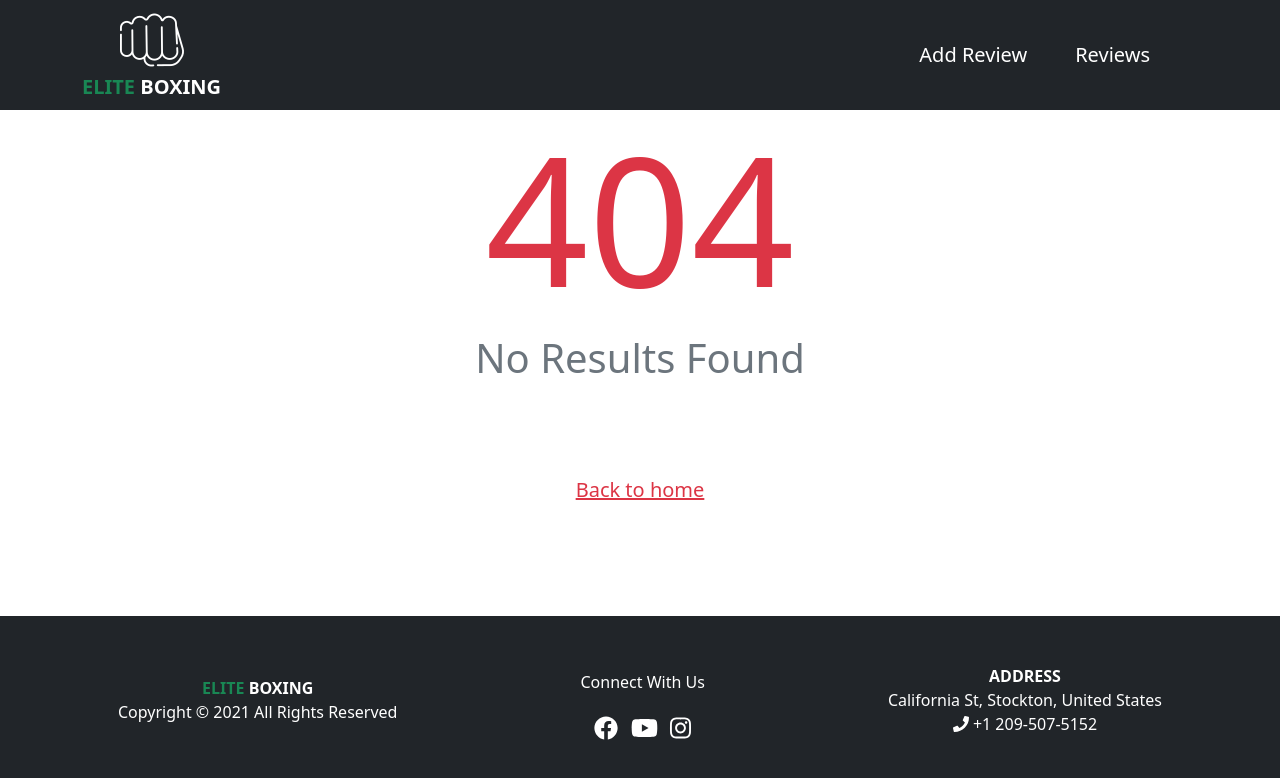
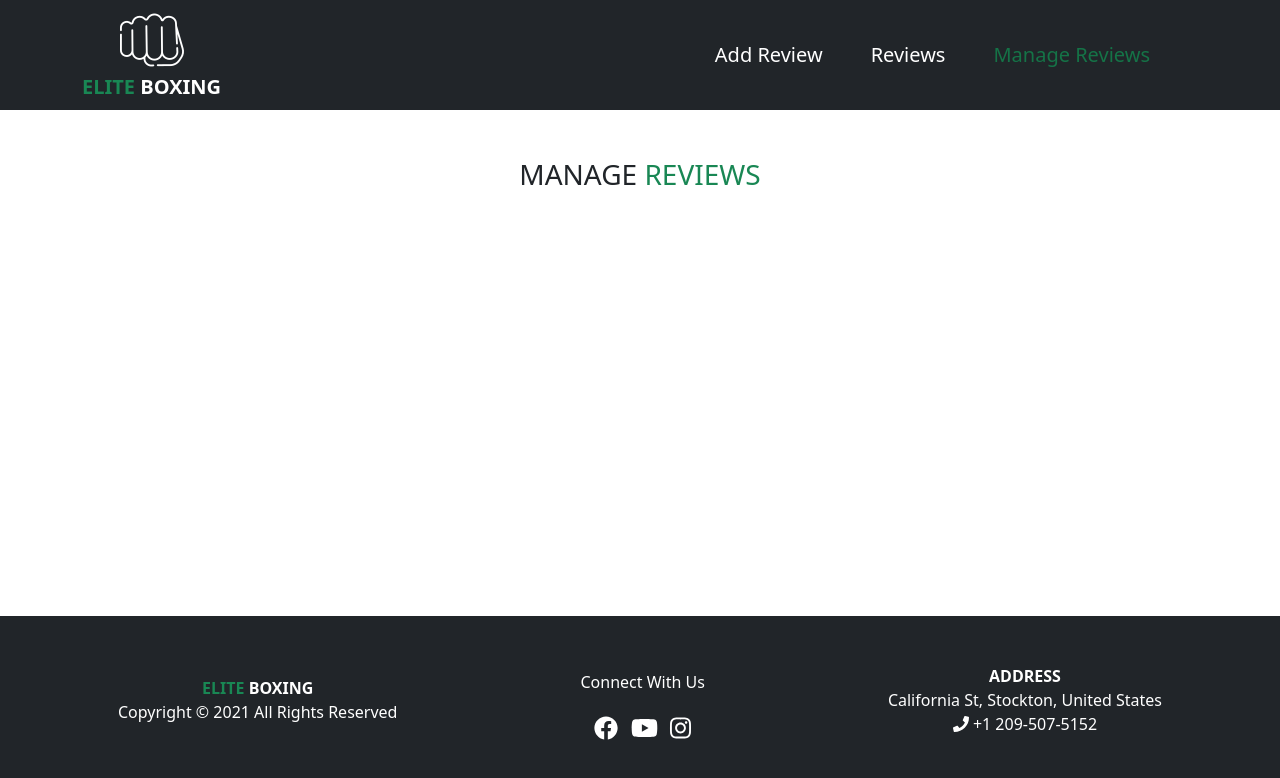
Before and after one commit to React-JS-Beginner/crud-practice, a React (Create React App) app: page /managereviews in a window 1280 px wide. Before the commit this address had no page. Shown: the top 778 px of the page. Built offline with nearby package versions, Linux system fonts and the light colour scheme.

Commit message:
manage-reviews

```diff
--- a/src/App.js
+++ b/src/App.js
@@ -6,6 +6,7 @@ import NotFound from "./Components/NotFound/NotFound";
 import Reviews from "./Components/Reviews/Reviews";
 import "./App.css";
 import SingleComment from "./Components/SingleComment/SingleComment";
+import ManageReviews from "./Components/ManageReviews/ManageReviews";
 function App() {
   return (
     <div className="page-container">
@@ -30,6 +31,10 @@ function App() {
               <SingleComment></SingleComment>
             </Route>
 
+            <Route path="/managereviews">
+              <ManageReviews></ManageReviews>
+            </Route>
+
             <Route path="*">
               <NotFound></NotFound>
             </Route>
--- a/src/Components/Header/Header.js
+++ b/src/Components/Header/Header.js
@@ -16,6 +16,7 @@ const Header = () => {
           </strong>
         </div>
         <Nav>
+
           <NavLink
             activeClassName="navs-active"
             className="navs me-5  text-decoration-none"
@@ -23,6 +24,7 @@ const Header = () => {
           >
             Add Review
           </NavLink>
+
           <NavLink
             activeClassName="navs-active"
             className="navs me-5  text-decoration-none"
@@ -30,6 +32,15 @@ const Header = () => {
           >
             Reviews
           </NavLink>
+
+          <NavLink
+            activeClassName="navs-active"
+            className="navs me-5  text-decoration-none"
+            to="/managereviews"
+          >
+            Manage Reviews
+          </NavLink>
+
         </Nav>
       </Container>
     </Navbar>
--- /dev/null
+++ b/src/Components/ManageReviews/ManageReviews.js
@@ -0,0 +1,13 @@
+import React from 'react';
+
+const ManageReviews = () => {
+    return (
+        <div>
+            <h3 className="text-uppercase text-center mt-5 mb-5">
+        Manage <span className="text-success">reviews</span>
+      </h3>
+        </div>
+    );
+};
+
+export default ManageReviews;
--- a/src/Components/Review/Review.js
+++ b/src/Components/Review/Review.js
@@ -1,20 +1,17 @@
 import React from "react";
 import { Card, Col } from "react-bootstrap";
 import { Link } from "react-router-dom";
-import { FontAwesomeIcon } from "@fortawesome/react-fontawesome";
-import { faTimesCircle } from "@fortawesome/free-solid-svg-icons";
 
 const Review = (props) => {
   const { _id, profileImg, profileName, review } = props.review;
-  const element = <FontAwesomeIcon className="fs-5 text-danger" icon={faTimesCircle} />;
+
   return (
     <Col className="d-flex align-items-stretch" xl={6} lg={6}>
-
       <Card className="p-4 d-flex flex-row align-items-baseline">
-
         <Link
-        to={`/comments/${_id}`}
-        className="text-decoration-none text-dark">
+          to={`/comments/${_id}`}
+          className="text-decoration-none text-dark"
+        >
           <div>
             <span className="d-none">Hidden Text</span>
             <br />
@@ -41,11 +38,7 @@ const Review = (props) => {
             </p>
           </div>
         </Link>
-
-        <Link><div>{element}</div></Link>
-
       </Card>
-
     </Col>
   );
 };
```
